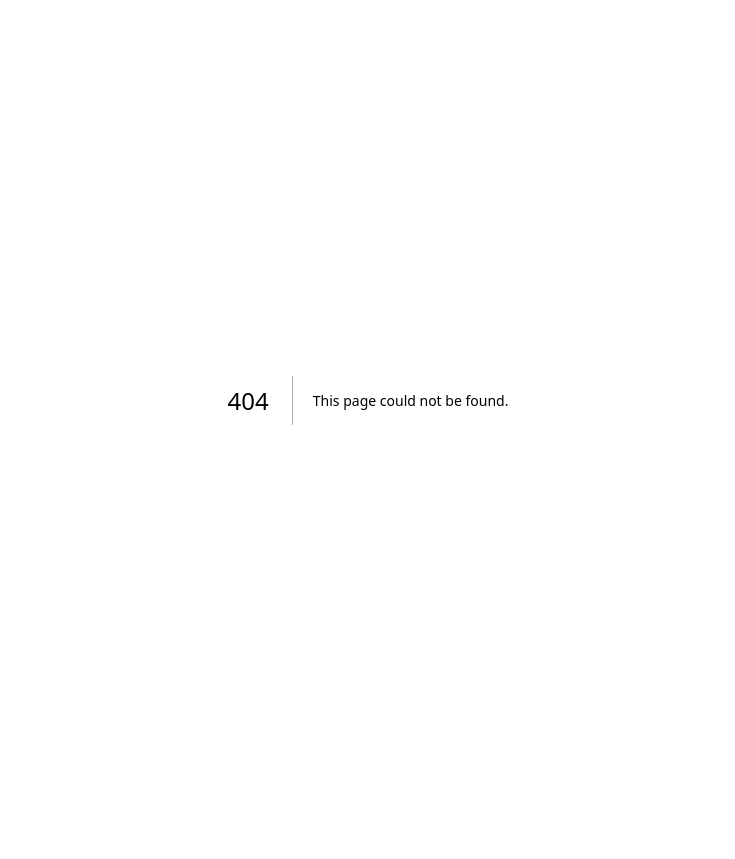
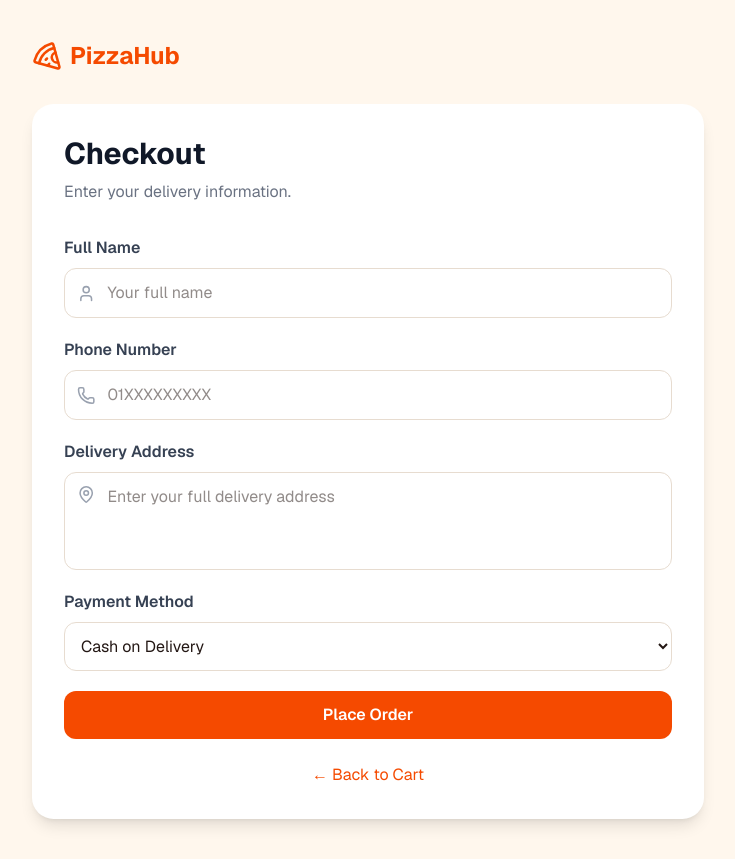
Before and after one commit to NayeemurRahman0017/pizzahub, a Next.js app: page /checkout in a window 1280 px wide. Before the commit this address had no page. Shown: the whole page, without its empty margins (272-1007 px from the left). Before the commit the page ends 800 px from the top, so only its background shows below. Built offline with nearby package versions, Linux system fonts and the light colour scheme.

Commit message:
Create checkout page

```diff
--- /dev/null
+++ b/src/app/checkout/page.tsx
@@ -0,0 +1,108 @@
+"use client";
+
+import Link from "next/link";
+import { Pizza, MapPin, Phone, User } from "lucide-react";
+
+export default function CheckoutPage() {
+  return (
+    <main className="min-h-screen bg-orange-50 px-4 py-10">
+      <div className="mx-auto max-w-2xl">
+        <Link
+          href="/"
+          className="mb-8 flex items-center gap-2 text-2xl font-bold text-orange-600"
+        >
+          <Pizza size={30} />
+          PizzaHub
+        </Link>
+
+        <div className="rounded-2xl bg-white p-8 shadow-lg">
+          <h1 className="mb-2 text-3xl font-bold text-gray-900">
+            Checkout
+          </h1>
+
+          <p className="mb-8 text-gray-500">
+            Enter your delivery information.
+          </p>
+
+          <form className="space-y-5">
+            <div>
+              <label className="mb-2 block font-semibold text-gray-700">
+                Full Name
+              </label>
+
+              <div className="flex items-center rounded-lg border px-3">
+                <User size={19} className="text-gray-400" />
+                <input
+                  type="text"
+                  placeholder="Your full name"
+                  required
+                  className="w-full px-3 py-3 outline-none"
+                />
+              </div>
+            </div>
+
+            <div>
+              <label className="mb-2 block font-semibold text-gray-700">
+                Phone Number
+              </label>
+
+              <div className="flex items-center rounded-lg border px-3">
+                <Phone size={19} className="text-gray-400" />
+                <input
+                  type="tel"
+                  placeholder="01XXXXXXXXX"
+                  required
+                  className="w-full px-3 py-3 outline-none"
+                />
+              </div>
+            </div>
+
+            <div>
+              <label className="mb-2 block font-semibold text-gray-700">
+                Delivery Address
+              </label>
+
+              <div className="flex items-start rounded-lg border px-3">
+                <MapPin size={19} className="mt-3 text-gray-400" />
+                <textarea
+                  placeholder="Enter your full delivery address"
+                  required
+                  rows={3}
+                  className="w-full resize-none px-3 py-3 outline-none"
+                />
+              </div>
+            </div>
+
+            <div>
+              <label className="mb-2 block font-semibold text-gray-700">
+                Payment Method
+              </label>
+
+              <select
+                required
+                className="w-full rounded-lg border bg-white px-3 py-3 outline-none"
+                defaultValue="cash"
+              >
+                <option value="cash">Cash on Delivery</option>
+              </select>
+            </div>
+
+            <button
+              type="submit"
+              className="w-full rounded-lg bg-orange-600 py-3 font-semibold text-white hover:bg-orange-700"
+            >
+              Place Order
+            </button>
+          </form>
+
+          <Link
+            href="/cart"
+            className="mt-6 block text-center text-orange-600 hover:underline"
+          >
+            ← Back to Cart
+          </Link>
+        </div>
+      </div>
+    </main>
+  );
+}
```
